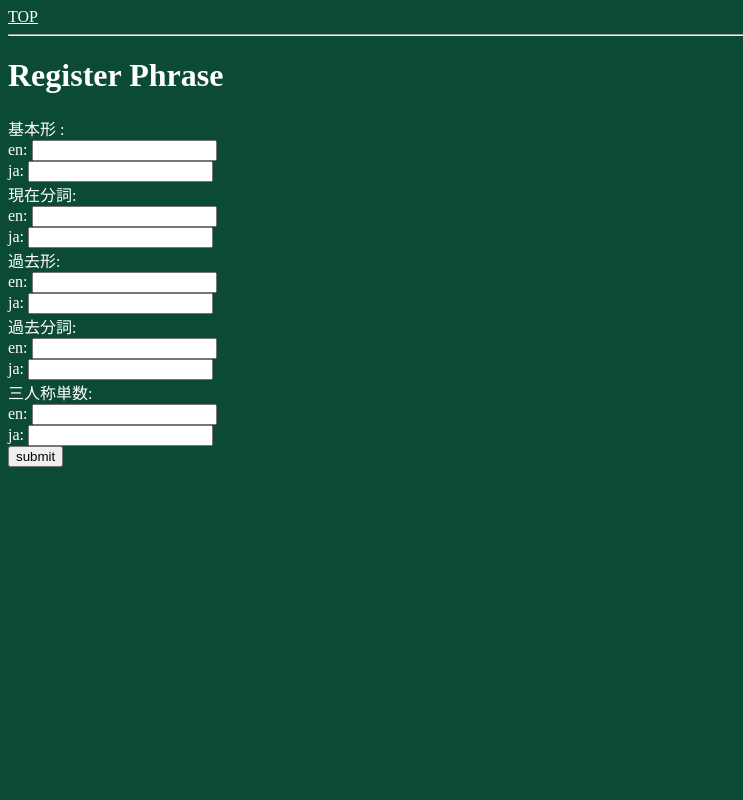
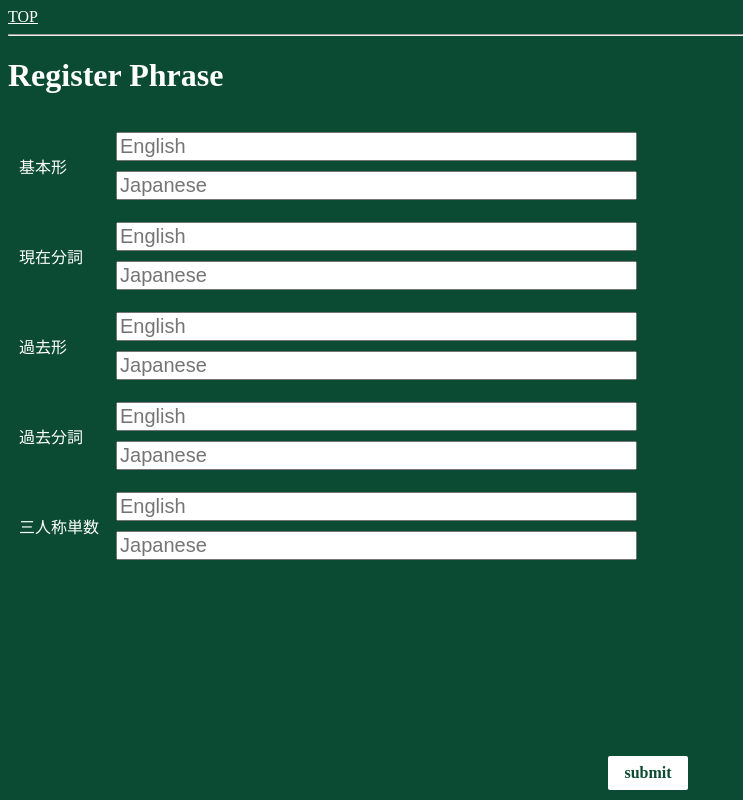
Before and after one commit to astromech-droid/english, a Django app: page /gym/phrases/register in a window 1280 px wide. Shown: the whole page, without its empty margins (0-743 px from the left). Run offline with Django 4.2, Linux system fonts and the light colour scheme.

Commit message:
登録ページのレイアウトを微修正

```diff
--- a/gym/templates/gym/base.html
+++ b/gym/templates/gym/base.html
@@ -15,6 +15,28 @@
         a {
             color: white;
         }
+
+        .buttons {
+            position: absolute;
+            bottom: 0px;
+            display: flex;
+            justify-content: center;
+            width: 100%;
+        }
+
+        button,
+        input[type="submit"] {
+            margin: 10px;
+            font-family: inherit;
+            font-size: 100%;
+            font-weight: bold;
+            padding: .5em 1em;
+            color: #0C4B33;
+            border: none transparent;
+            background-color: white;
+            text-decoration: none;
+            border-radius: 2px;
+        }
     </style>
 </head>
 
--- a/gym/templates/gym/register_phrases.html
+++ b/gym/templates/gym/register_phrases.html
@@ -1,54 +1,65 @@
 {% extends "gym/base.html" %}
 
 {% block content %}
+<style>
+    input[type="text"] {
+        margin: 5px;
+        font-size: 20px;
+        width: 90%;
+    }
+
+    table {
+        border-spacing: 10px;
+    }
+</style>
 <h1>Register Phrase</h1>
 <form method="post">{% csrf_token %}
+    <table>
+        <tr>
+            <td>{{ verb_form.BASE.label }}</td>
+            <td>
+                <input type="text" name="base_en" placeholder="English">
+                <input type="text" name="base_ja" placeholder="Japanese">
+            </td>
+        </tr>
+        <tr>
+            <td>{{ verb_form.PRESENT_PARTICIPLE.label }}</td>
+            <td>
                 <div>
-        {{ verb_form.BASE.label }} :<br>
-        <label>en:
-            <input type="text" name="base_en">
-        </label><br>
-        <label>ja:
-            <input type="text" name="base_ja">
-        </label>
+                    <input type="text" name="prpa_en" placeholder="English">
+                    <input type="text" name="prpa_ja" placeholder="Japanese">
                 </div>
+            </td>
+        </tr>
+        <tr>
+            <td>{{ verb_form.PAST_SIMPLE.label }}</td>
+            <td>
                 <div>
-        {{ verb_form.PRESENT_PARTICIPLE.label }}:<br>
-        <label>en:
-            <input type="text" name="prpa_en">
-        </label><br>
-        <label>ja:
-            <input type="text" name="prpa_ja">
-        </label>
+                    <input type="text" name="pasm_en" placeholder="English">
+                    <input type="text" name="pasm_ja" placeholder="Japanese">
                 </div>
+            </td>
+        </tr>
+        <tr>
+            <td>{{ verb_form.PAST_PARTICIPLE.label }}</td>
+            <td>
                 <div>
-        {{ verb_form.PAST_SIMPLE.label }}:<br>
-        <label>en:
-            <input type="text" name="pasm_en">
-        </label><br>
-        <label>ja:
-            <input type="text" name="pasm_ja">
-        </label>
+                    <input type="text" name="papa_en" placeholder="English">
+                    <input type="text" name="papa_ja" placeholder="Japanese">
                 </div>
+            </td>
+        </tr>
+        <tr>
+            <td>{{ verb_form.THIRD_PERSON_SINGULAR.label }}</td>
+            <td>
                 <div>
-        {{ verb_form.PAST_PARTICIPLE.label }}:<br>
-        <label>en:
-            <input type="text" name="papa_en">
-        </label><br>
-        <label>ja:
-            <input type="text" name="papa_ja">
-        </label>
+                    <input type="text" name="thps_en" placeholder="English">
+                    <input type="text" name="thps_ja" placeholder="Japanese">
                 </div>
-    <div>
-        {{ verb_form.THIRD_PERSON_SINGULAR.label }}:<br>
-        <label>en:
-            <input type="text" name="thps_en">
-        </label><br>
-        <label>ja:
-            <input type="text" name="thps_ja">
-        </label>
-    </div>
-    <div>
+            </td>
+        </tr>
+    </table>
+    <div class="buttons">
         <input type="submit" value="submit">
     </div>
 </form>
```
Also changed, not shown: gym/templates/gym/train.html (+3 -26 lines). Lines whose indentation alone changed are shown as unchanged.
